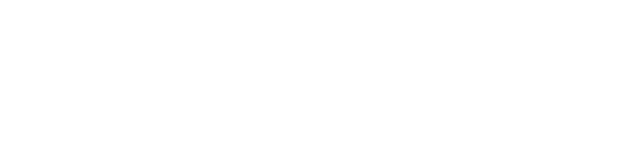
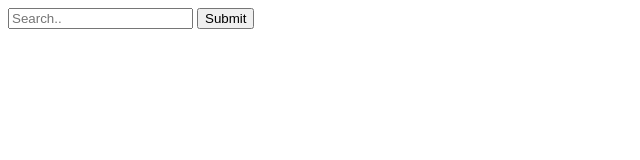
Before and after one commit to SIN88/weather-dash-board, a plain HTML site: page index.html in a window 1280 px wide. Shown: the whole page, without its empty margins (0-640 px from the left). Drawn offline with Linux system fonts and the light colour scheme.

Commit message:
added script file and a search bar and button

```diff
--- a/index.html
+++ b/index.html
@@ -8,5 +8,7 @@
 </head>
 <body>
 
+    <input type="text" placeholder="Search..">
+    <button type="submit">Submit</button>
 </body>
 </html>
```
Also changed, not shown: script.js (added).
